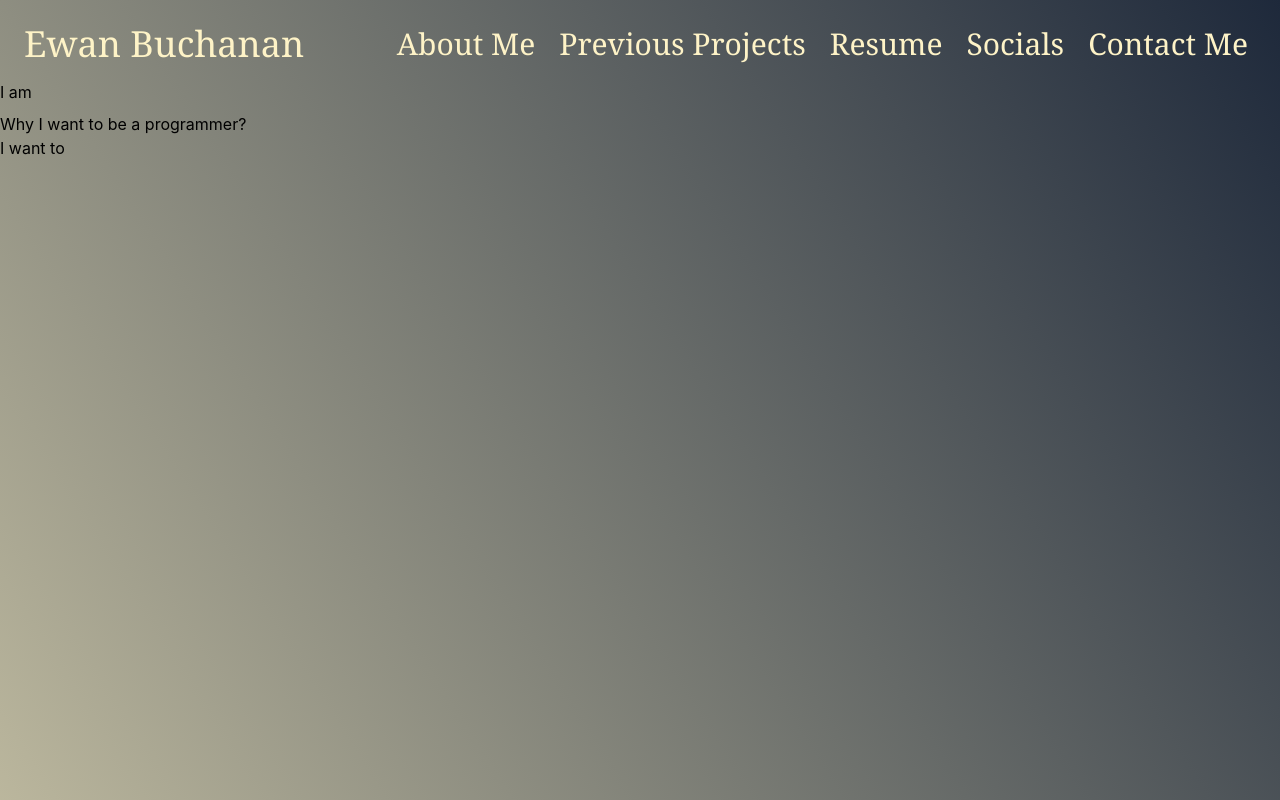
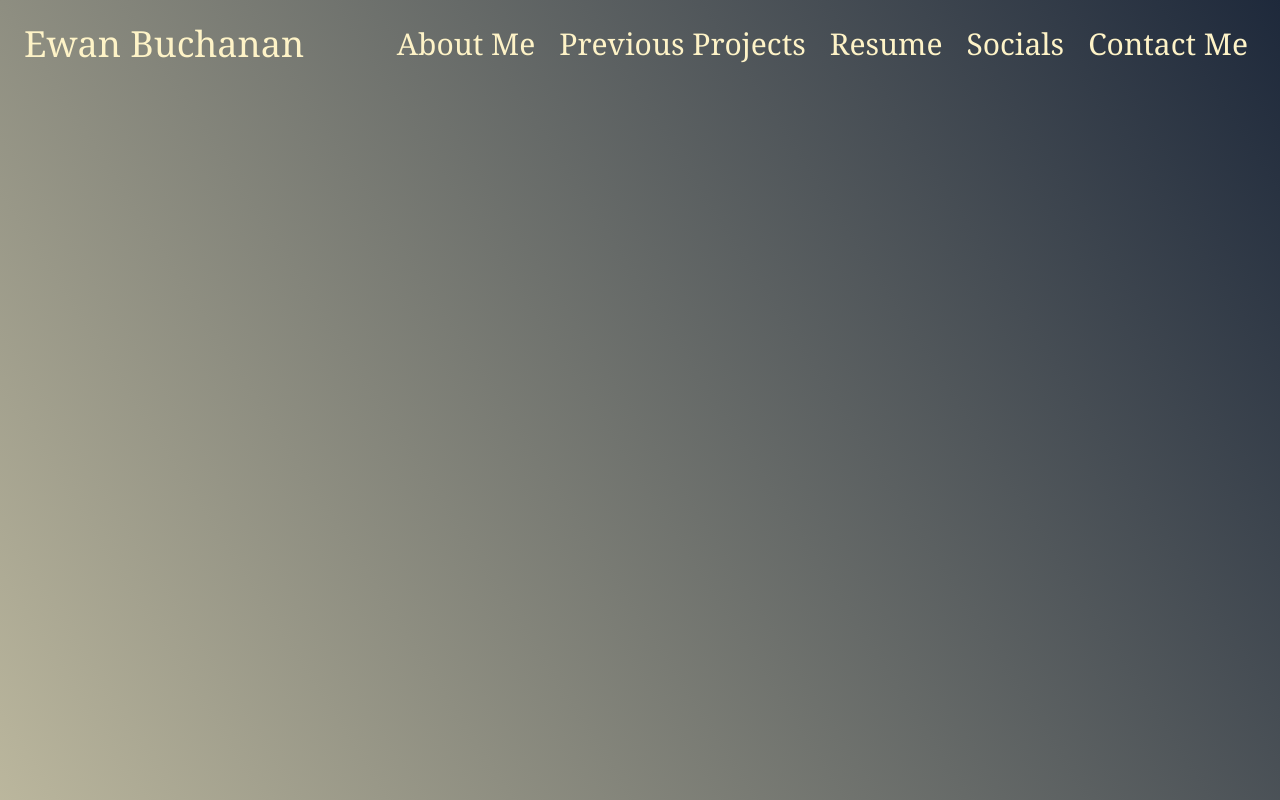
Before and after one commit to Ewanbuchanan/Personal-website, a React (Create React App) app: page /#/App in a window 1280 px wide. Shown: the top 800 px of the page. Built offline with nearby package versions, Linux system fonts and the light colour scheme.

Commit message:
Finished Into Page

```diff
--- a/src/App.jsx
+++ b/src/App.jsx
@@ -15,11 +15,6 @@ import Start from "./Start";
 
 
 function App() {
-
-
-
-
-
     const backGround =
         <body className="w-screen h-[2000px] bg-gradient-to-bl from-slate-800 to-amber-100">
         <BrowserRouter>
@@ -41,7 +36,9 @@ function App() {
             <a href="Start.jsx" className="text-4xl text-amber-100 font-serif size-auto flex-auto">Ewan
                 Buchanan</a>
             <ul className=" font-serif fixed right-4 items-center px-4 text-3xl space-x-6">
-                <Link to="/AboutMe" className="hover:text-amber-300 fill-transparent text-amber-100">About Me</Link>
+                <Link to="/AboutMe" className="">
+                    <button className="hover:text-amber-300 fill-transparent text-amber-100">About Me</button>
+                </Link>
                  <a href="PreviousProjects.jsx" className="hover:text-amber-300 fill-transparent text-amber-100">Previous
                     Projects</a>
                 <a href="resume.jsx" className="hover:text-amber-300 fill-transparent text-amber-100">Resume</a>
@@ -50,19 +47,8 @@ function App() {
                     Me</a>
             </ul>
             <Outlet />
-
         </motion.nav>
         </BrowserRouter>
-        <div className="relative w-screen h-screen">
-        <div className="absolute top-20">
-            <p>I am</p>
-        </div>
-
-        <div className="absolute top-28">
-            <h2>Why I want to be a programmer?</h2>
-            <motion.p>I want to</motion.p>
-        </div>
-        </div>
         </body>
 
 
```
